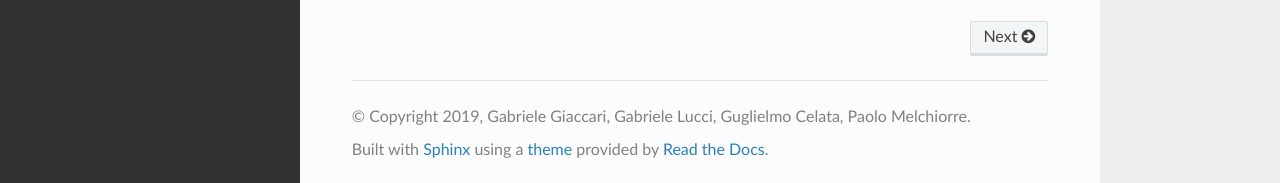
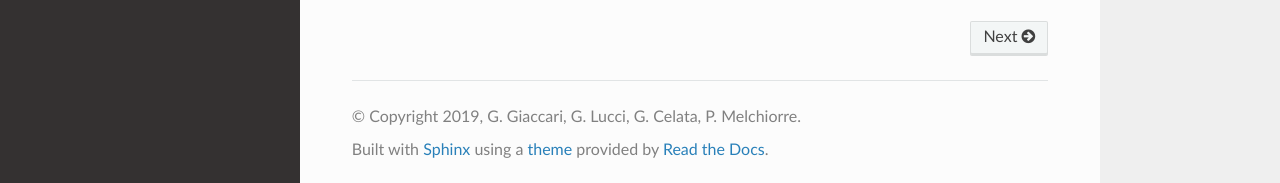
Before and after one commit to openpolis/django-uwsgi-taskmanager, a Sphinx documentation site: the page built from docs/index.rst, in a window 1280 px wide and 1262 px high. Shown: the part 1076-1259 px from the top of the window. Built offline with Sphinx 7.4.7 and the Read the Docs theme 2.0.0, drawn with Linux system fonts in a browser that asks for light colours.

Commit message:
author name shortened

```diff
--- a/docs/conf.py
+++ b/docs/conf.py
@@ -29,9 +29,9 @@ PyEmbedRst().register()
 
 project = "Django uWSGI taskmanager"
 copyright = (
-    "2019, Gabriele Giaccari, Gabriele Lucci, Guglielmo Celata, Paolo Melchiorre"
+    "2019, G. Giaccari, G. Lucci, G. Celata, P. Melchiorre"
 )
-author = "Gabriele Giaccari, Gabriele Lucci, Guglielmo Celata, Paolo Melchiorre"
+author = "G. Giaccari, G. Lucci, G. Celata, P. Melchiorre"
 
 # The full version, including alpha/beta/rc tags
 release = "1.0.2"
```
